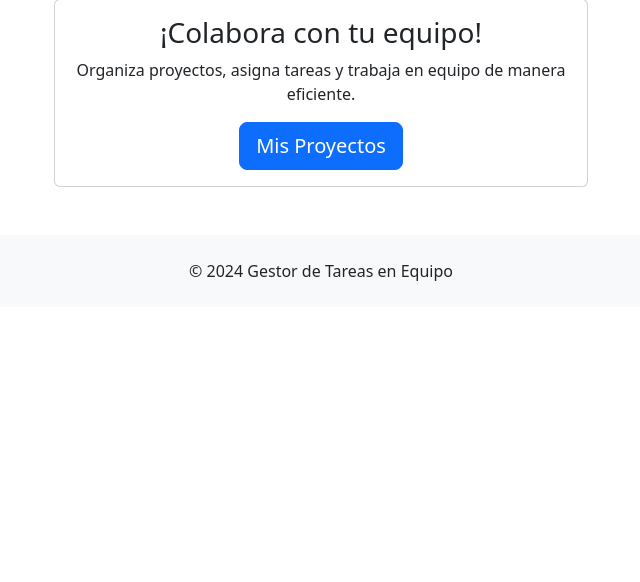
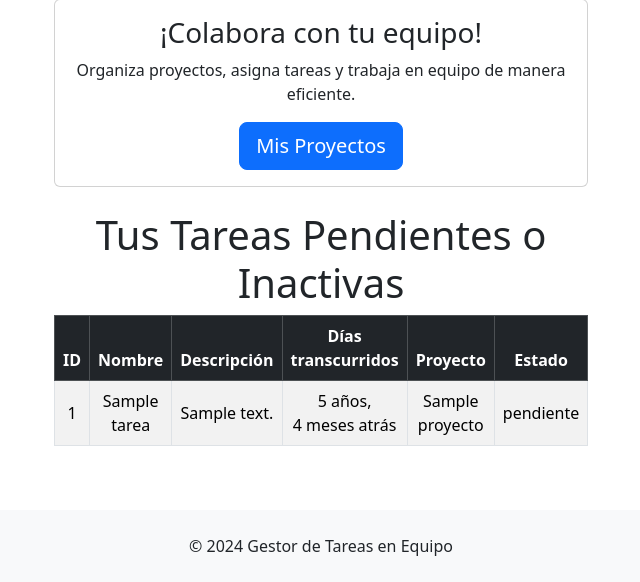
Before and after one commit to anibalCApaza/proyecto_web_3, a Django app: page /proyecto/index/ in a window 1280 px wide. Shown: the part 226-808 px from the top of the page, without its empty margins (319-959 px from the left). Before the commit the page ends 507 px from the top, so only its background shows below. Run offline with Django 5.2, Linux system fonts and the light colour scheme; a user stored in the database is signed in; tables that the repository leaves empty hold one stand-in row (values such as "Sample post").

Commit message:
Agregada notificacion de tareas pendiente

```diff
--- a/proyecto/templates/proyecto/index.html
+++ b/proyecto/templates/proyecto/index.html
@@ -30,6 +30,38 @@
                     {% endif %}
                 </div>
             </div>
+            <br>
+            {% if user.is_authenticated %}
+
+            <h3 class="display-6">Tus Tareas Pendientes o Inactivas</h3>
+             <div class="table-responsive">
+        <table class="table table-bordered table-striped align-middle">
+            <thead class="table-dark">
+                <tr>
+                    <th>ID</th>
+                    <th>Nombre</th>
+                    <th>Descripción</th>
+                    <th>Días transcurridos</th>
+                    <th>Proyecto</th>
+                    <th>Estado</th>
+                </tr>
+            </thead>
+            <tbody>
+                {% for tarea in tareas %}
+                    {% if tarea.estado == 'pendiente' or tarea.estado == 'inactiva' %}
+                    <tr>
+                        <td>{{ tarea.id }}</td>
+                        <td>{{ tarea.nombre }}</td>
+                        <td>{{ tarea.descripcion }}</td>
+                        <td>{{ tarea.creado_en|timesince }} atrás</td>
+                        <td>{{ tarea.proyecto.nombre }}</td>
+                        <td>{{ tarea.estado }}</td>
+                    </tr>
+                    {% endif %}
+                {% endfor %}
+            </tbody>
+        </table>
+    </div>            {% endif %}
         </div>
     </div>
 </div>
--- a/proyecto/views.py
+++ b/proyecto/views.py
@@ -10,8 +10,12 @@ from .models import MiembroProyecto, Proyecto
 
 
 def index(request):
+    tareas = {}
+    if request.user.is_authenticated:
+        tareas = Tarea.objects.filter(asignado_a=request.user.id)
     context = {
         "description": "Gestor de tarea en equipo: Organizar proyectos y colabora con tu equipo.",
+        "tareas": tareas,
     }
     return render(request, "proyecto/index.html", context)
 
```
